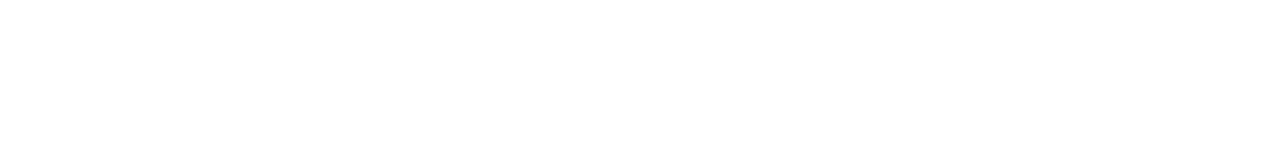
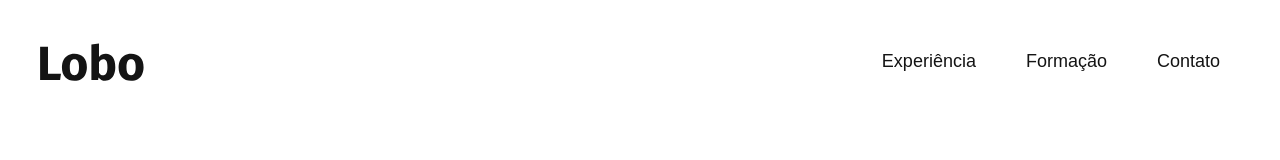
Before and after one commit to JairoSanctorum/origamid-projetos, a plain HTML site: page portfolio/index.html in a window 1280 px wide. Drawn offline with Linux system fonts and the light colour scheme.

Commit message:
Parte da Header concluido do projeto portfolio

```diff
--- /dev/null
+++ b/portfolio/css/global.css
@@ -0,0 +1,20 @@
+body {
+    font-family: "Fira Sans", Arial, sans-serif;
+    margin: 0px;
+    color: #141414;
+}
+
+h1, h2, h3, p {
+    margin: 0px;
+}
+
+ul {
+    margin: 0px;
+    padding: 0px;
+    list-style: none;
+}
+
+img {
+    max-width: 100%;
+    display: block;
+}
--- /dev/null
+++ b/portfolio/css/header.css
@@ -0,0 +1,37 @@
+.header {
+    max-width: 1200px;
+    padding: 40px 20px;
+    margin: 0 auto;
+    display: flex;
+    justify-content: space-between;
+    align-items: center;
+
+}
+
+.header-menu {
+    display: flex;
+    flex-wrap: wrap;
+    gap: 10px;
+    justify-content: center;
+}
+
+.header-menu a {
+    font-size: 1.125rem;
+    line-height: 1.3;
+    padding: 10px 20px;
+    text-decoration: none;
+    color: #141414;
+    display: block;
+}
+
+@media (max-width: 800px) {
+    .header {
+        flex-direction: column;
+        gap: 40px;
+        padding: 20px;
+    }
+    .header a {
+        background: #f5f5f5;
+        border-radius: 4px;
+    }
+}
--- a/portfolio/css/style.css
+++ b/portfolio/css/style.css
@@ -0,0 +1,2 @@
+@import "./global.css";
+@import "./header.css";
--- a/portfolio/index.html
+++ b/portfolio/index.html
@@ -3,9 +3,21 @@
 <head>
     <meta charset="UTF-8">
     <meta name="viewport" content="width=device-width, initial-scale=1.0">
-    <title>Document</title>
+    <title>Lobo - Desenvolvedor e Designer</title>
+    <link rel="stylesheet" href="./css/style.css">
 </head>
+
+
 <body>
-
+    <header class="header">
+        <img src="./img/marca.svg" alt="Lobo">
+        <nav>
+            <ul class="header-menu">
+                <li><a href="#experiencia">Experiência</a></li>
+                <li><a href="#formacao">Formação</a></li>
+                <li><a href="#contato">Contato</a></li>
+            </ul>
+        </nav>
+    </header>
 </body>
 </html>
```
